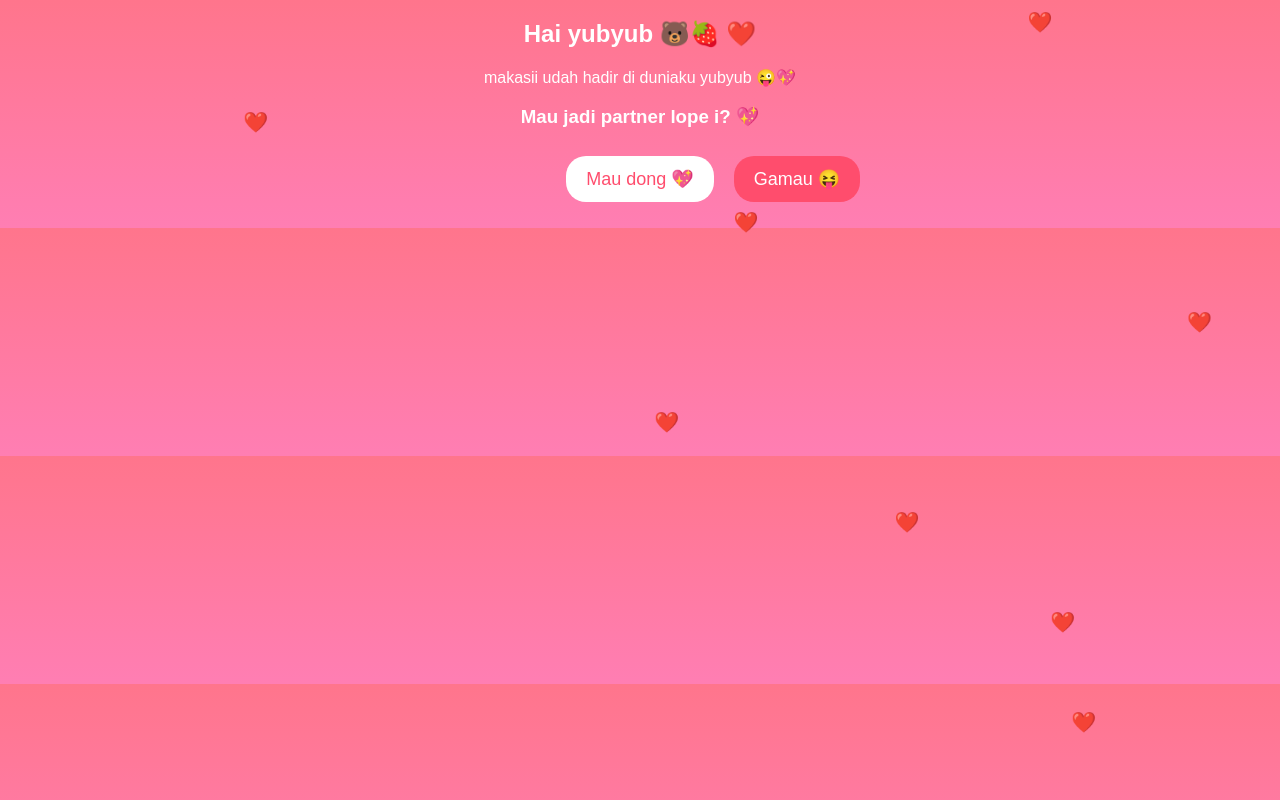
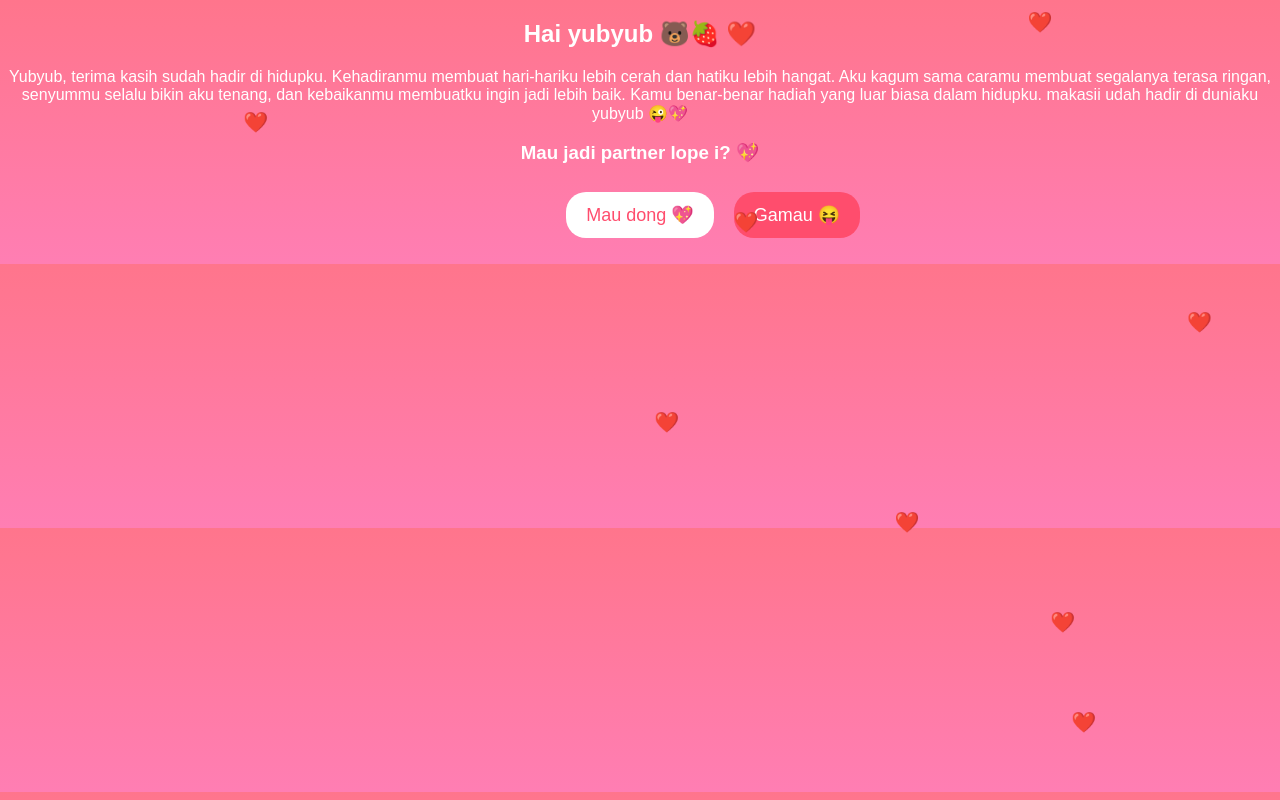
Before and after one commit to fyttoafgan-beep/loplop-yub, a plain HTML site: page index.html in a window 1280 px wide. Drawn offline with Linux system fonts and the light colour scheme.

Commit message:
Revise index.html content and formatting
Updated the HTML structure and improved the content.

```diff
--- a/index.html
+++ b/index.html
@@ -62,7 +62,8 @@ to{transform:translateY(100vh);}
 <h2>Hai yubyub 🐻🍓 ❤️</h2>
 
 <p>
-makasii udah hadir di duniaku yubyub 😜💖
+Yubyub, terima kasih sudah hadir di hidupku. Kehadiranmu membuat hari-hariku lebih cerah dan hatiku lebih hangat. Aku kagum sama caramu membuat segalanya terasa ringan, senyummu selalu bikin aku tenang, dan kebaikanmu membuatku ingin jadi lebih baik. Kamu benar-benar hadiah yang luar biasa dalam hidupku.
+  makasii udah hadir di duniaku yubyub 😜💖
 </p>
 
 <h3>Mau jadi partner lope i? 💖</h3>
```
